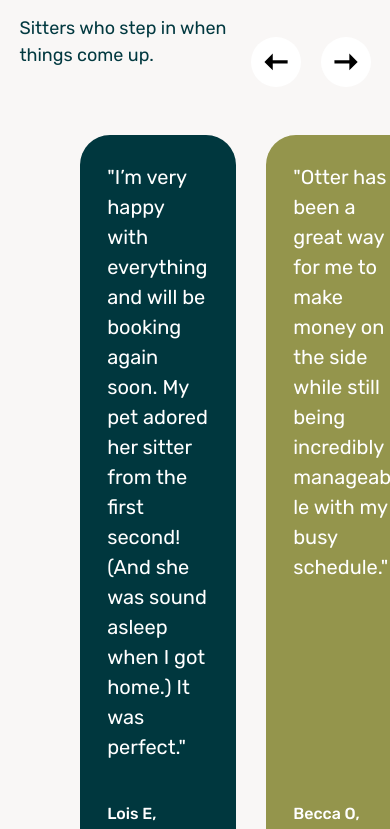
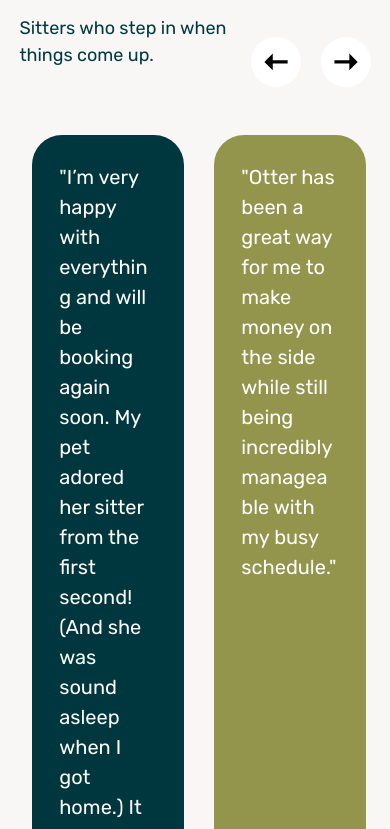
Before and after one commit to samsonc89/otter-replica, a React (Vite) app: page / in a window 390 px wide. Shown: the part 1860-2689 px from the top of the page. Built offline with nearby package versions, Linux system fonts and the light colour scheme.

Commit message:
Fix breakpoints

```diff
--- a/src/components/TestimonialCard/testimonialCard.css
+++ b/src/components/TestimonialCard/testimonialCard.css
@@ -52,8 +52,15 @@
   }
 }
 
-@media screen and (max-width: 767px) {
+@media screen and (max-width: 768px) {
+  .testimonial-card {
+    width: 39vw;
+  }
+
+  .testimonial-card:first-child {
+    margin-left: 2rem;
+  }
 }
 
-@media screen and (max-width: 479px) {
+@media screen and (max-width: 480px) {
 }
```
